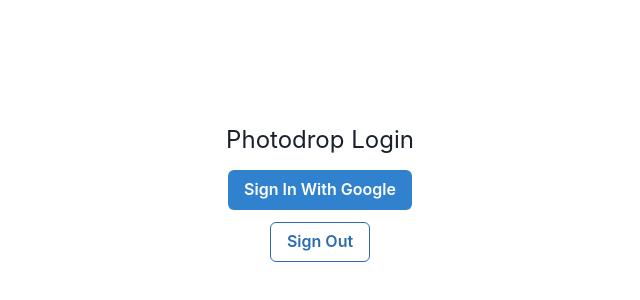
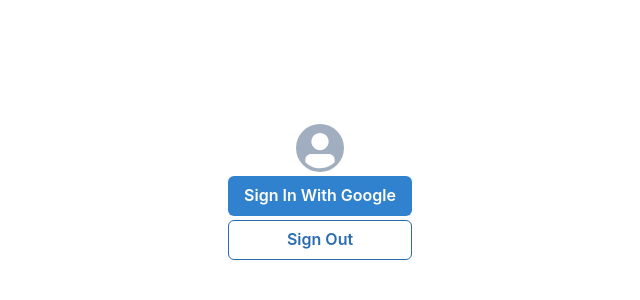
Before and after one commit to Antholem/Photodrop, a React (Create React App) app: page / in a window 1280 px wide. Shown: the part 208-508 px from the top of the page, without its empty margins (320-960 px from the left). Built offline with nearby package versions, Linux system fonts and the light colour scheme; no server answers.

Commit message:
Email Username and Icon

```diff
--- a/src/App.js
+++ b/src/App.js
@@ -1,44 +1,12 @@
-import React from 'react';
-import { Box, Button, ChakraProvider, Text } from '@chakra-ui/react';
-import { auth, googleProvider } from './config/firebase';
-import { signInWithPopup, signOut } from 'firebase/auth';
+import React from "react";
+import { ChakraProvider } from "@chakra-ui/react";
+import SignIn from "./pages/signin/pages";
 
 function App() {
-  const signInGoogle = async () => {
-    try {
-      await signInWithPopup(auth, googleProvider);
-      window.alert('Sign In Success');
-    } catch (error) {
-      window.alert(error);
-    }
-  };
-
-  const signOutHandler = async () => {
-    try {
-      await signOut(auth);
-      window.alert('Sign Out Success');
-    } catch (error) {
-      window.alert(error);
-    }
-  };
 
   return (
     <ChakraProvider>
-      <Box height='100vh' display='flex' flexDirection='column' justifyContent='center' alignItems='center' gap={3}>
-        <Text fontSize='2xl'>
-          Photodrop Login
-        </Text>
-        <Box>
-          <Button onClick={signInGoogle} colorScheme='blue' variant='solid'>
-            Sign In With Google
-          </Button>
-        </Box>
-        <Box>
-          <Button onClick={signOutHandler} colorScheme='blue' variant='outline'>
-            Sign Out
-          </Button>
-        </Box>
-      </Box>
+      <SignIn />
     </ChakraProvider>
   );
 }
--- /dev/null
+++ b/src/pages/signin/pages.js
@@ -0,0 +1,72 @@
+import React, { Fragment, useEffect, useState } from "react";
+import { auth, googleProvider } from "../../config/firebase";
+import { signInWithPopup, signOut } from "firebase/auth";
+import { Box, Button, Text, Avatar } from "@chakra-ui/react";
+
+const SignIn = () => {
+  const [user, setUser] = useState(null);
+
+  useEffect(() => {
+    const unsubscribe = auth.onAuthStateChanged((user) => {
+      if (user) {
+        setUser(user);
+      } else {
+        setUser(null);
+      }
+    });
+
+    return () => unsubscribe();
+  }, []);
+
+  const signInGoogle = async () => {
+    try {
+      await signInWithPopup(auth, googleProvider);
+      window.alert("Sign In Success");
+    } catch (error) {
+      window.alert(error);
+    }
+  };
+
+  const signOutHandler = async () => {
+    try {
+      await signOut(auth);
+      window.alert("Sign Out Success");
+    } catch (error) {
+      window.alert(error);
+    }
+  };
+
+  return (
+    <Fragment>
+      <Box height="100vh" display="flex" flexDirection="column" justifyContent="center" alignItems="center" gap={1}>
+        <Box>
+          {user ? (
+            <Avatar name={user.displayName} src={user.photoURL} />
+          ) : (
+            <Avatar name='' src='' />
+          )}
+        </Box>
+        {user &&
+          <Box textAlign="center">
+            <Text fontSize="2xl">
+              {user.displayName}
+            </Text>
+            <Text fontSize="lg">
+              {user.email}
+            </Text>
+          </Box>
+        }
+        <Box display="flex" flexDirection="column" gap={1}>
+          <Button onClick={signInGoogle} colorScheme="blue" variant="solid">
+            Sign In With Google
+          </Button>
+          <Button onClick={signOutHandler} colorScheme="blue" variant="outline">
+            Sign Out
+          </Button>
+        </Box>
+      </Box>
+    </Fragment>
+  )
+}
+
+export default SignIn
```
